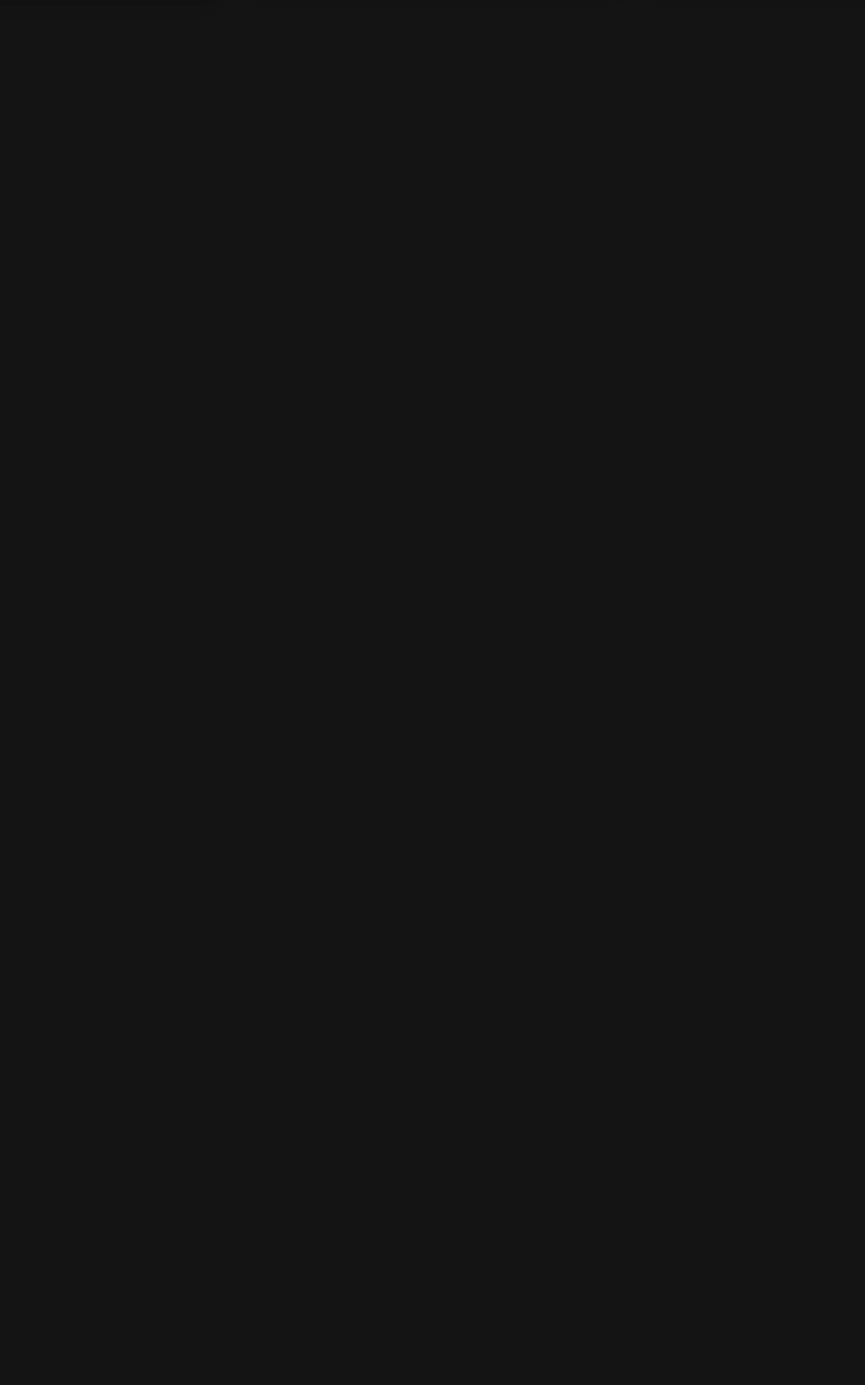
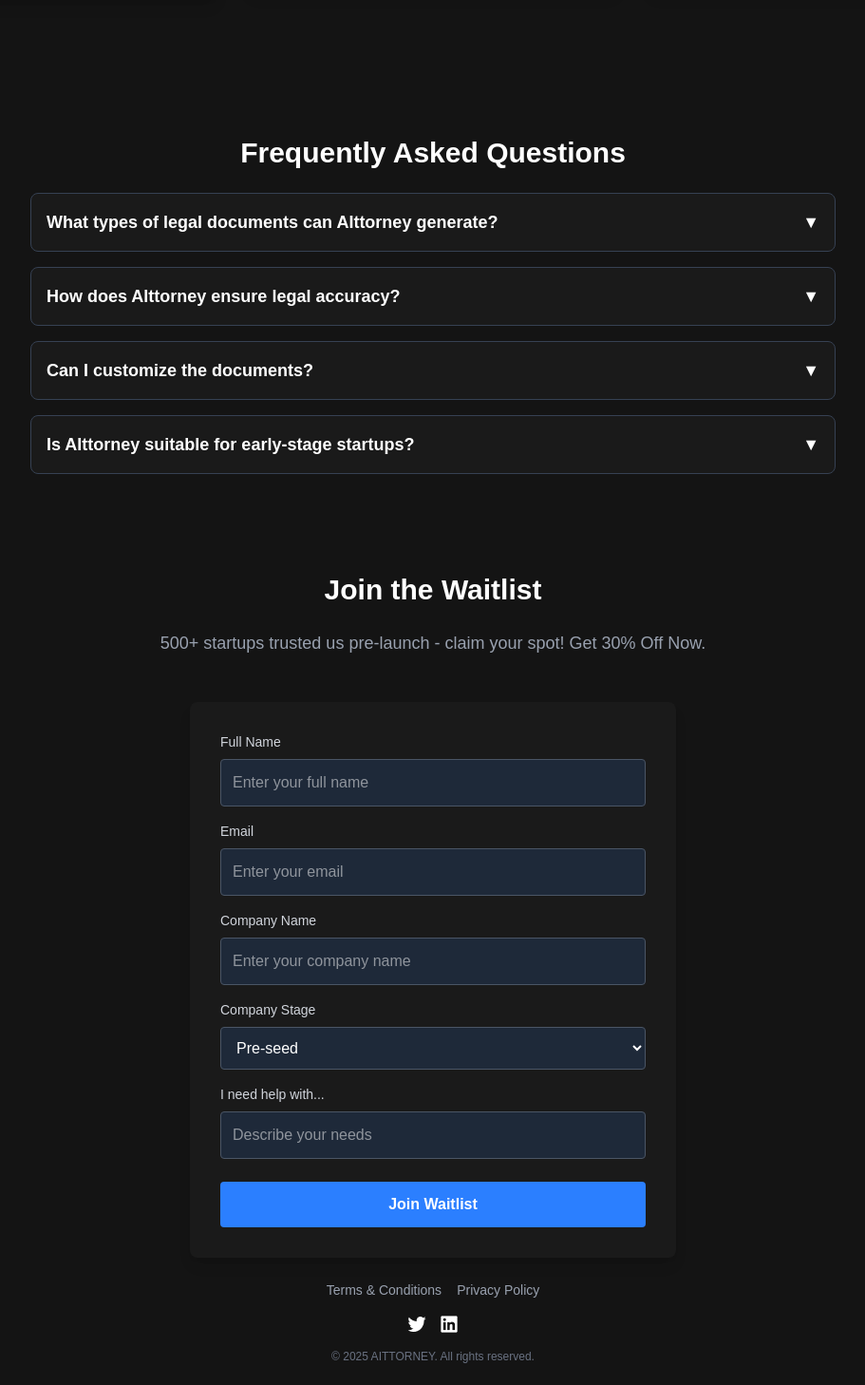
Before and after one commit to Emzzy241/Aittorney, a Next.js app: page / in a window 1280 px wide. Shown: the part 4192-5650 px from the top of the page at 95% size, without its empty margins (184-1095 px from the left). Before the commit the page ends 4407 px from the top, so only its background shows below. Built offline with nearby package versions, Linux system fonts and the light colour scheme.

Commit message:
add Forms section

```diff
--- a/src/app/page.tsx
+++ b/src/app/page.tsx
@@ -7,6 +7,8 @@ import ToDoListSection from "@/components/ToDoListSection";
 import SpecialSection from "@/components/SpecialSection";
 import ReviewsSection from "@/components/ReviewsSection";
 import PricingSection from "@/components/PricingSection";
+import FAQSection from "@/components/FAQSection";
+import FormSection from "@/components/FormSection";
 
 export default function Home() {
   return (
@@ -37,11 +39,17 @@ export default function Home() {
         subtitle="What Is Said About AIttorney"
       />
       <ReviewsSection />
+      {/* <br />
       <br />
       <br />
-      <br />
-      <br />
+      <br /> */}
 
+      {/* The Everything you need to know section */}
+        <FAQSection />
+
+        {/* 30% off section */}
+
+        <FormSection />
     </main>
   );
 }
--- /dev/null
+++ b/src/components/FAQSection.tsx
@@ -0,0 +1,54 @@
+"use client";
+
+import { useState } from "react";
+
+const faqData = [
+  {
+    question: "What types of legal documents can AIttorney generate?",
+    answer: "AIttorney can draft founder agreements, SAFE notes, employment contracts, NDAs, and more—all tailored for startups and SMEs.",
+  },
+  {
+    question: "How does AIttorney ensure legal accuracy?",
+    answer: "Our AI is trained on thousands of startup legal templates and reviewed by bar-certified attorneys to ensure compliance and accuracy.",
+  },
+  {
+    question: "Can I customize the documents?",
+    answer: "Yes! AIttorney allows you to modify key terms and clauses to fit your specific needs before finalizing the document.",
+  },
+  {
+    question: "Is AIttorney suitable for early-stage startups?",
+    answer: "Absolutely! AIttorney is designed to help startups at all stages, from pre-seed to Series A and beyond.",
+  },
+];
+
+const FAQSection = () => {
+  const [openIndex, setOpenIndex] = useState<number | null>(null);
+
+  const toggleFAQ = (index: number) => {
+    setOpenIndex(openIndex === index ? null : index);
+  };
+
+  return (
+    <div className="faq-section w-full max-w-4xl mx-auto p-6 text-white">
+      <h2 className="text-3xl font-bold text-center mb-6">Frequently Asked Questions</h2>
+      <div className="space-y-4">
+        {faqData.map((faq, index) => (
+          <div key={index} className="border border-gray-700 rounded-lg p-4 bg-[#1A1A1A]">
+            <button
+              className="w-full text-left font-semibold text-lg flex justify-between items-center"
+              onClick={() => toggleFAQ(index)}
+            >
+              {faq.question}
+              <span>{openIndex === index ? "▲" : "▼"}</span>
+            </button>
+            {openIndex === index && (
+              <p className="mt-2 text-gray-300">{faq.answer}</p>
+            )}
+          </div>
+        ))}
+      </div>
+    </div>
+  );
+};
+
+export default FAQSection;
--- /dev/null
+++ b/src/components/FormSection.tsx
@@ -0,0 +1,100 @@
+"use client";
+
+const FormSection = () => {
+  return (
+    <div className="w-full flex flex-col items-center text-white p-10 md:p-20">
+      {/* Form Header */}
+      <h2 className="text-3xl font-bold text-center mb-6">Join the Waitlist</h2>
+      <p className="text-lg text-gray-400 text-center mb-12">
+        500+ startups trusted us pre-launch - claim your spot! Get 30% Off Now.
+      </p>
+
+      {/* Form Container */}
+      <form className="w-full max-w-lg bg-[#1A1A1A] p-8 rounded-lg shadow-lg">
+        <div className="mb-4">
+          <label className="block text-gray-300 text-sm mb-2" htmlFor="fullName">
+            Full Name
+          </label>
+          <input
+            type="text"
+            id="fullName"
+            placeholder="Enter your full name"
+            className="w-full p-3 rounded bg-gray-800 text-white border border-gray-600"
+          />
+        </div>
+
+        <div className="mb-4">
+          <label className="block text-gray-300 text-sm mb-2" htmlFor="email">
+            Email
+          </label>
+          <input
+            type="email"
+            id="email"
+            placeholder="Enter your email"
+            className="w-full p-3 rounded bg-gray-800 text-white border border-gray-600"
+          />
+        </div>
+
+        <div className="mb-4">
+          <label className="block text-gray-300 text-sm mb-2" htmlFor="companyName">
+            Company Name
+          </label>
+          <input
+            type="text"
+            id="companyName"
+            placeholder="Enter your company name"
+            className="w-full p-3 rounded bg-gray-800 text-white border border-gray-600"
+          />
+        </div>
+
+        <div className="mb-4">
+          <label className="block text-gray-300 text-sm mb-2" htmlFor="companyStage">
+            Company Stage
+          </label>
+          <select
+            id="companyStage"
+            className="w-full p-3 rounded bg-gray-800 text-white border border-gray-600"
+          >
+            <option value="pre-seed">Pre-seed</option>
+            <option value="seed">Seed</option>
+            <option value="series-a">Series A</option>
+          </select>
+        </div>
+
+        <div className="mb-6">
+          <label className="block text-gray-300 text-sm mb-2" htmlFor="help">
+            I need help with...
+          </label>
+          <input
+            type="text"
+            id="help"
+            placeholder="Describe your needs"
+            className="w-full p-3 rounded bg-gray-800 text-white border border-gray-600"
+          />
+        </div>
+
+        <button
+          type="submit"
+          className="w-full bg-blue-500 hover:bg-blue-600 text-white font-bold py-3 rounded transition-all"
+        >
+          Join Waitlist
+        </button>
+      </form>
+
+      {/* Footer */}
+      <div className="mt-6 text-sm text-gray-400">
+        <a href="#" className="mr-4 hover:underline">Terms & Conditions</a>
+        <a href="#" className="hover:underline">Privacy Policy</a>
+      </div>
+
+      {/* Social Icons */}
+      <div className="mt-4 flex space-x-4">
+        <a href="#"><img src="/images/buttons-container.png" alt="Twitter" className="w-full" /></a>
+      </div>
+
+      <p className="mt-4 text-xs text-gray-500">© 2025 AITTORNEY. All rights reserved.</p>
+    </div>
+  );
+};
+
+export default FormSection;
```
Also changed, not shown: public/images/buttons-container.png (added).
